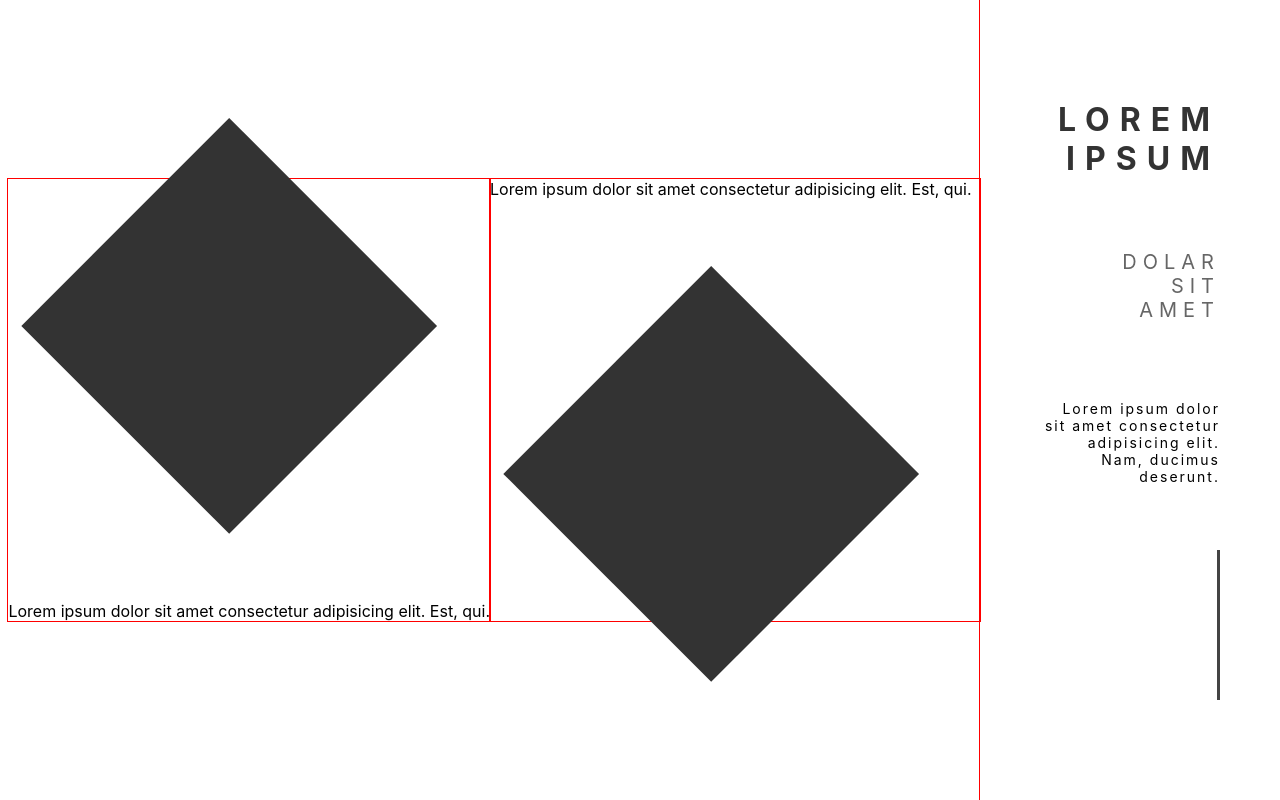
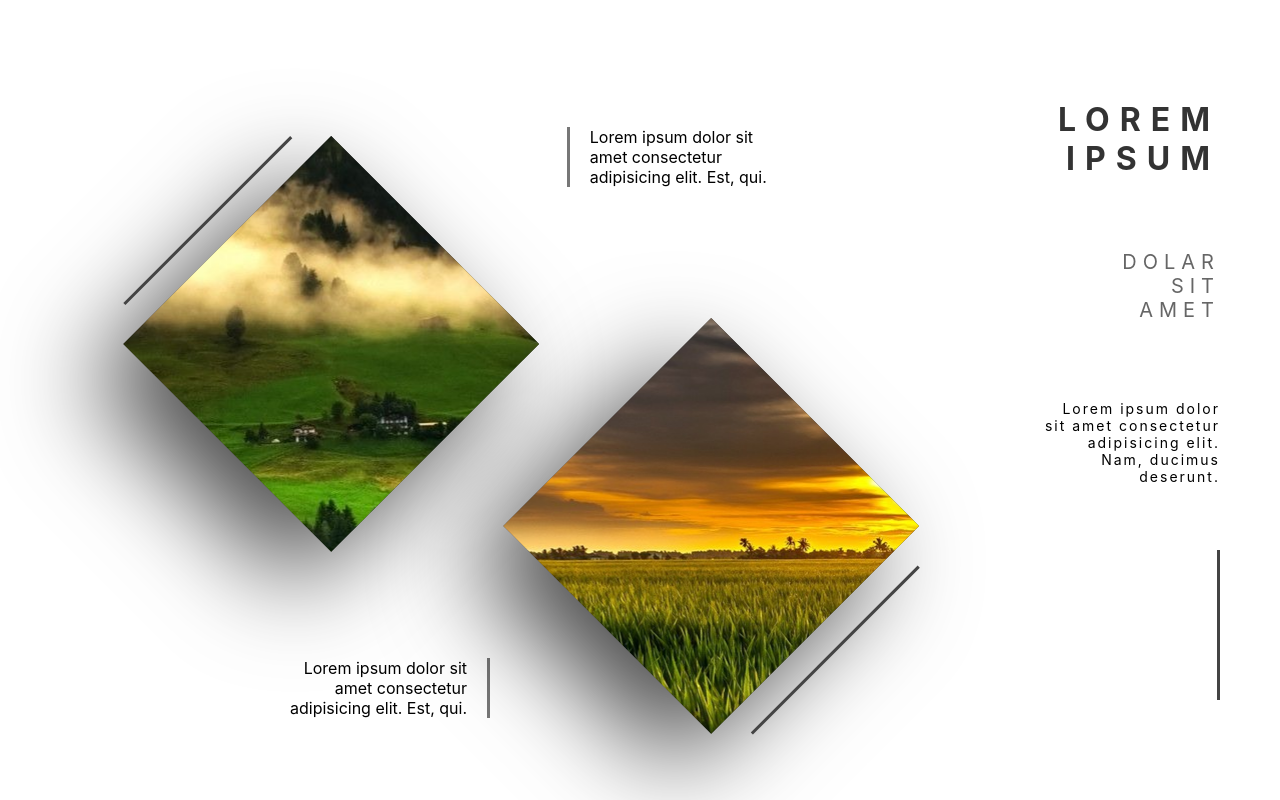
Before and after one commit to Tekutos/css-mini-blocks, a React (Create React App) app in the folder my-app/: page /doubleblock in a window 1280 px wide. Built offline with nearby package versions, Linux system fonts and the light colour scheme.

Commit message:
add doubleblock

```diff
--- a/my-app/src/components/DoubleBlock/DoubleBlock.jsx
+++ b/my-app/src/components/DoubleBlock/DoubleBlock.jsx
@@ -7,7 +7,9 @@ function DoubleBlock() {
       <div className={`${base}_left`}>
         <div>
           <div className={`${base}_square`}>
-            <div className={`${base}_square_bg`}></div>
+            <div className={`${base}_bg_wrap`}>
+              <div className={`${base}_square_bg1`}></div>
+            </div>
           </div>
           <div className={`${base}_text`}>
             Lorem ipsum dolor sit amet consectetur adipisicing elit. Est, qui.
@@ -17,8 +19,11 @@ function DoubleBlock() {
           <div className={`${base}_text`}>
             Lorem ipsum dolor sit amet consectetur adipisicing elit. Est, qui.
           </div>
-          <div className={`${base}_square`}></div>
-          <div className={`${base}_square_bg`}></div>
+          <div className={`${base}_square`}>
+            <div className={`${base}_bg_wrap`}>
+              <div className={`${base}_square_bg2`}></div>
+            </div>
+          </div>
         </div>
       </div>
       <div className={`${base}_right`}>
--- a/my-app/src/components/DoubleBlock/DoubleBlock.scss
+++ b/my-app/src/components/DoubleBlock/DoubleBlock.scss
@@ -8,7 +8,6 @@
   display: grid;
   grid-template-columns: 1fr 300px;
   .doubleblock_right {
-    outline: 1px solid red;
     text-align: right;
     padding: 100px 60px;
     text-transform: uppercase;
@@ -45,17 +44,35 @@
     display: grid;
     grid-template-columns: repeat(2, 1fr);
     align-items: center;
+
+    .doubleblock_text {
+      max-width: 200px;
+    }
+    .doubleblock_text:first-child {
+      margin-left: 6vw;
+      border-left: 3px solid #777;
+      padding-left: 20px;
+    }
+    .doubleblock_text:last-child {
+      margin-left: 14vw;
+      border-right: 3px solid #777;
+      padding-right: 20px;
+    }
+
     .doubleblock_text + .doubleblock_square {
-      margin-top: 10vw;
+      top: 0;
       margin-bottom: 0;
     }
   }
   .doubleblock_left > div:first-child {
     justify-self: end;
     text-align: right;
+    .doubleblock_text {
+      border-right: 3px solid #777;
+      padding-right: 20px;
+    }
   }
   .doubleblock_left > div {
-    outline: 1px solid red;
     .doubleblock_square {
       --size: 23vw;
       position: relative;
@@ -64,7 +81,51 @@
       height: var(--size);
       background: #333;
       transform: rotate(45deg);
-      margin-bottom: 10vw;
+      margin-bottom: 7vw;
+      margin-top: 15vw;
+      top: -6vw;
+      box-shadow: 0 4vw 8vw rgba($color: #000000, $alpha: 0.7);
+      .doubleblock_bg_wrap {
+        height: 100%;
+        overflow: hidden;
+        display: grid;
+        align-items: center;
+        justify-items: center;
+        .doubleblock_square_bg1 {
+          height: 150%;
+          width: 150%;
+          background-position: center;
+          background-image: url("../../image/fa7247b8a42849281369118ab7fcc0cc.jpg");
+          transform: rotate(-45deg);
+          vertical-align: top;
+        }
+        .doubleblock_square_bg2 {
+          height: 150%;
+          width: 150%;
+          background-position: center;
+          background: url("../../image/priroda-peyzazh-zelen-solnce.jpg");
+          transform: rotate(-45deg);
+        }
+      }
+    }
+
+    .doubleblock_square::before {
+      content: "";
+      position: absolute;
+      top: 10%;
+      bottom: 10%;
+      width: 3px;
+      background-color: #444;
+      right: -10%;
+    }
+    .doubleblock_square:first-child::before {
+      position: absolute;
+      top: 10%;
+      bottom: 10%;
+      width: 3px;
+      background-color: #444;
+      left: initial;
+      left: -10%;
     }
   }
 }
--- a/my-app/src/pages/MainPage.jsx
+++ b/my-app/src/pages/MainPage.jsx
@@ -20,7 +20,7 @@ function MainPage() {
   }
 
   function handlerClick4() {
-    navigate("/slidetemplate");
+    navigate("/doubleblock");
   }
 
   function handlerClick5() {
--- a/my-app/src/pages/MainPage.scss
+++ b/my-app/src/pages/MainPage.scss
@@ -28,5 +28,11 @@
       background-image: url("../image/624e27fde335d49e2dd3c6b75c6027a3.jpeg");
       border-radius: 5px;
     }
+    .main_slidetemplateBox4 {
+      height: 97vh;
+      width: 350px;
+      background-image: url("../image/fa7247b8a42849281369118ab7fcc0cc.jpg");
+      border-radius: 5px;
+    }
   }
 }
```
Also changed, not shown: my-app/src/image/fa7247b8a42849281369118ab7fcc0cc.jpg (added), my-app/src/image/priroda-peyzazh-zelen-solnce.jpg (added).
